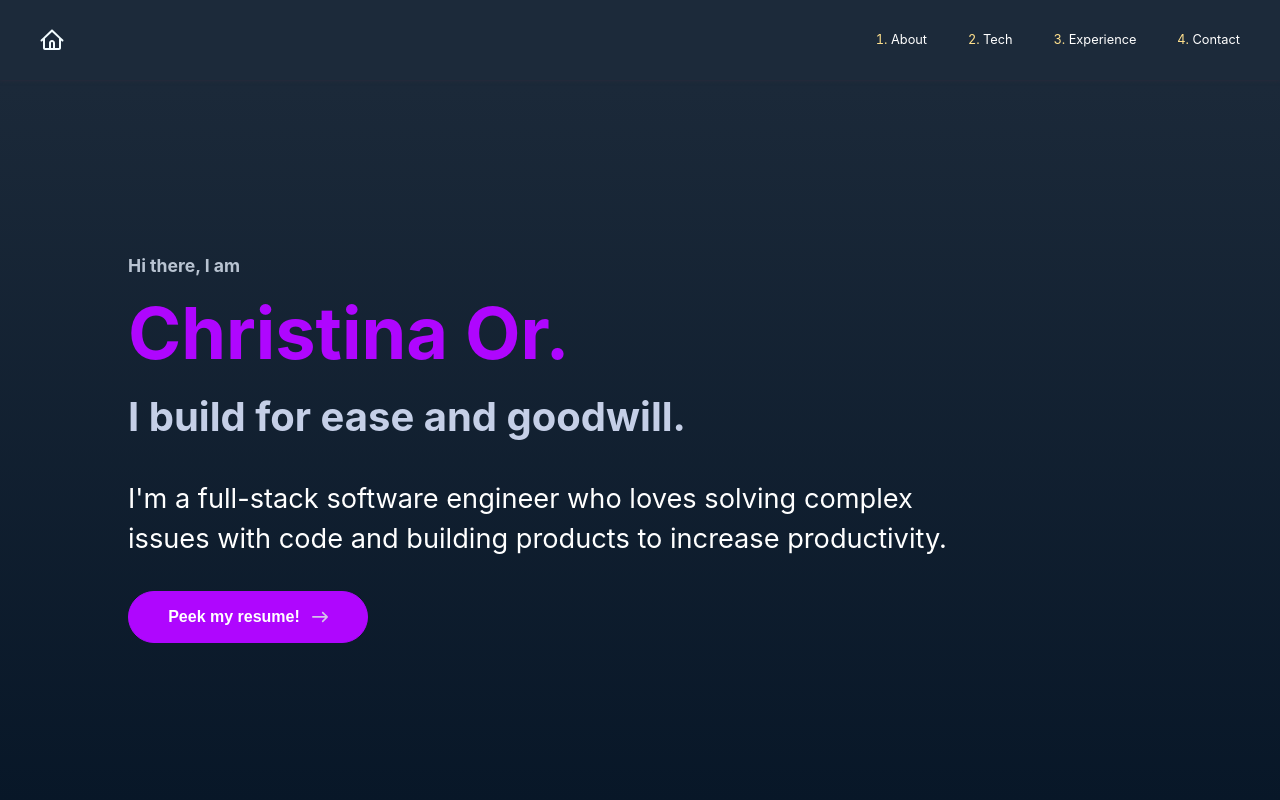
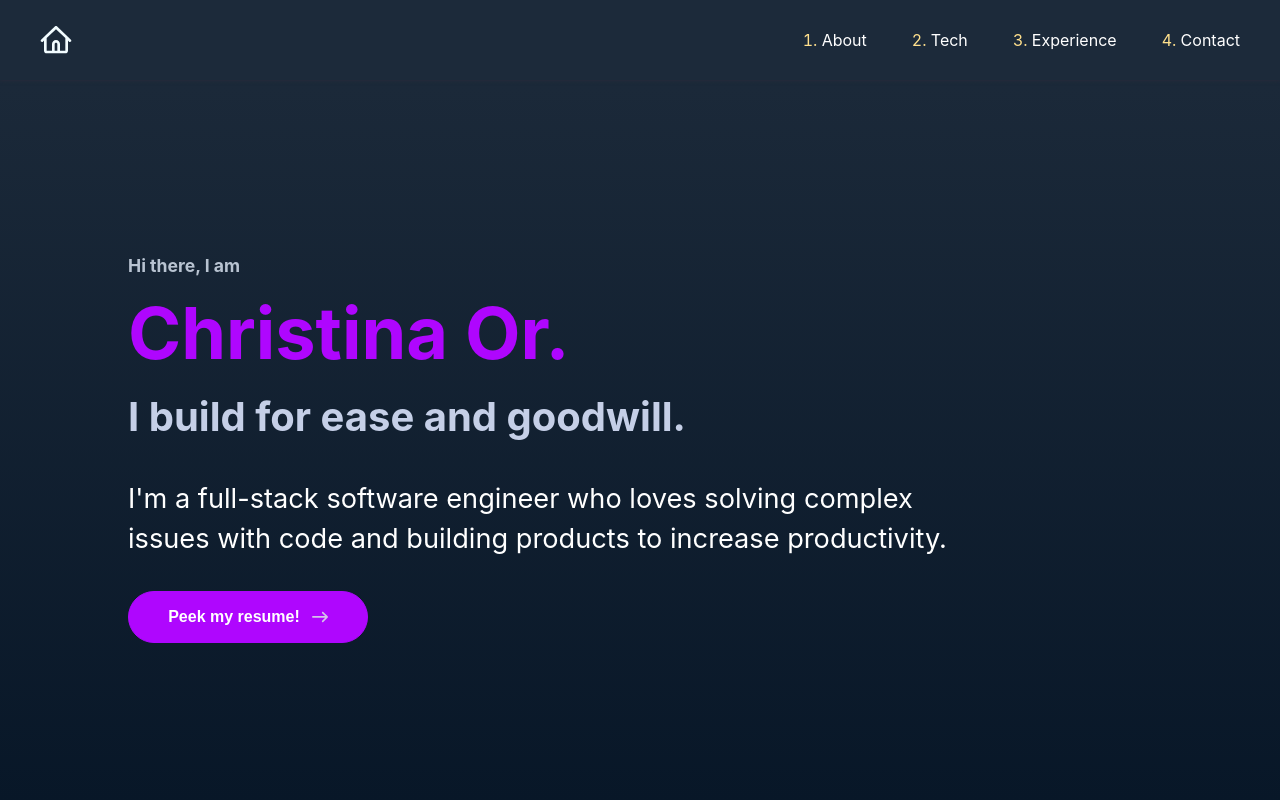
Before and after one commit to christinaor/christinaor.github.io, a React (Vite) app: page / in a window 1280 px wide. Shown: the top 800 px of the page. Built offline with nearby package versions, Linux system fonts and the light colour scheme.

Commit message:
Update navbar style

```diff
--- a/src/components/NavBar/styles.module.scss
+++ b/src/components/NavBar/styles.module.scss
@@ -56,7 +56,12 @@
 }
 
 .navBar a img:hover, .navBar ol li:hover {
-  filter: brightness(0) saturate(100%) invert(80%) sepia(18%) saturate(1385%) hue-rotate(323deg) brightness(102%) contrast(105%);
+  // filter: brightness(0) saturate(100%) invert(80%) sepia(18%) saturate(1385%) hue-rotate(323deg) brightness(102%) contrast(105%);
+  filter: brightness(0) saturate(100%) invert(19%) sepia(94%) saturate(7191%) hue-rotate(324deg) brightness(101%) contrast(99%);
+}
+.navBar ol li:hover {
+  text-decoration: underline $textVibrantPink;
+  text-underline-offset: 8px;
 }
 
 @media only screen and (min-width: $mobile-max) {
@@ -64,6 +69,9 @@
     list-style-type: decimal;
   }
 
+  .navBar ol li {
+    font-size: 0.9rem;
+  }
   .navBar ol li::marker {
     color: $mainGold;
     // color: $textVibrantPurple;
@@ -103,7 +111,7 @@
     padding: 0;
     margin: 0;
 
-    gap: 0.3rem;
+    // gap: 0.3rem;
   }
 
   .navBar img {
@@ -117,7 +125,7 @@
     display: flex;
     justify-content: flex-end;
     align-items: center;
-    gap: clamp(2rem, 4vw, 3.5rem)
+    gap: clamp(3rem, 6vw, 4rem)
   }
 
   .navBar a.homeIcon {
@@ -130,7 +138,15 @@
 }
 
 @media only screen and (min-width: $desktop-min) {
+  .navBar img {
+    width: 2rem;
+  }
+
   .navBar ol {
-    gap: clamp(2rem, 6vw, 3.5rem)
+    gap: clamp(3rem, 8vw, 4rem)
+  }
+
+  .navBar ol li {
+    font-size: 1rem;
   }
 }
```
